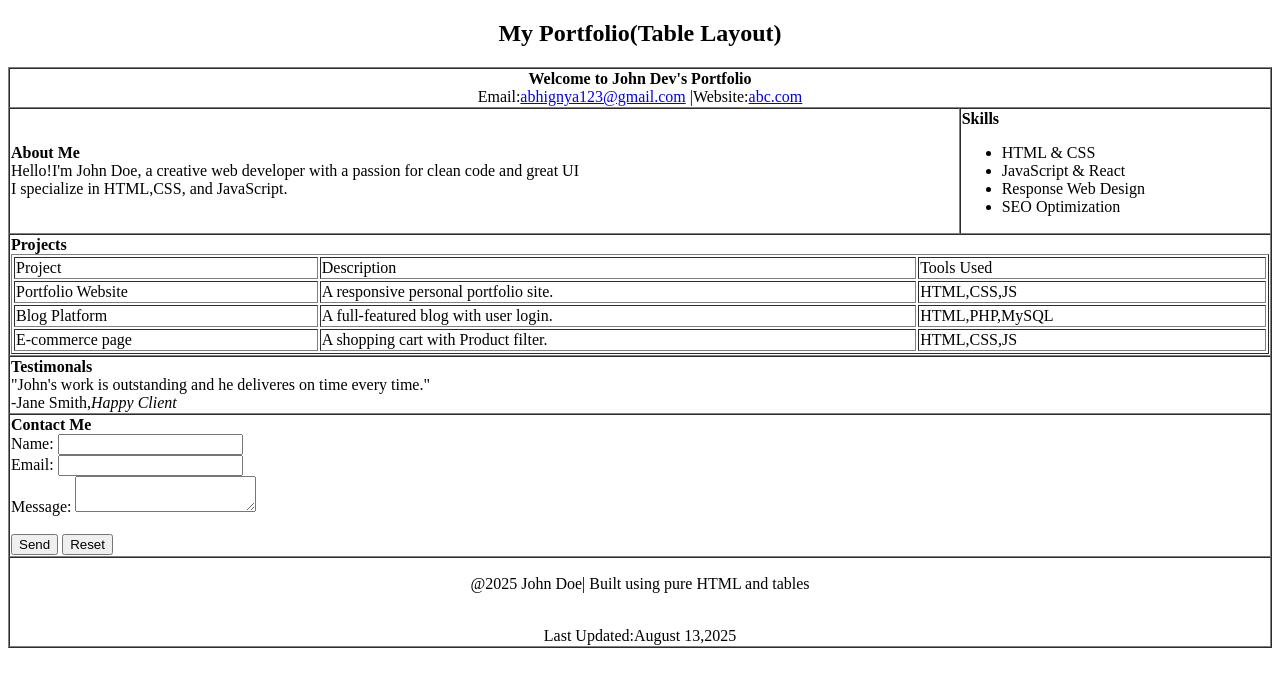
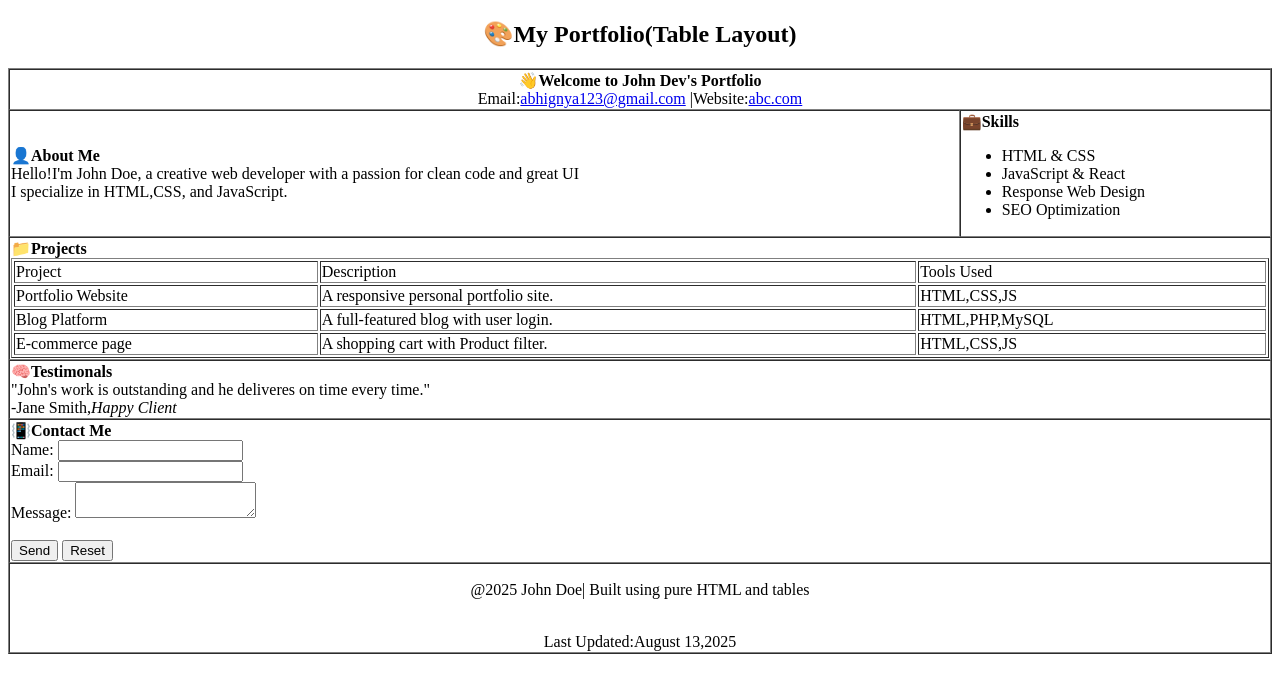
Before and after one commit to abhignya123/61R, a plain HTML site: page task.html in a window 1280 px wide. Drawn offline with Linux system fonts and the light colour scheme.

Commit message:
Add files via upload

```diff
--- a/task.html
+++ b/task.html
@@ -6,18 +6,18 @@
     <title>Document</title>
 </head>
 <body>
-    <center><h2>My Portfolio(Table Layout)</h2></center>
+    <center><h2>🎨My Portfolio(Table Layout)</h2></center>
     <table border="1"  width="100%" cellspacing="0" cellpadding="1">
         <tr>
-            <td colspan="2"><center><b>Welcome to John Dev's Portfolio</b> <br>Email:<a href="abhignya123@gmail.com">abhignya123@gmail.com</a> |Website:<a href="abc.com">abc.com</a></center></td>
+            <td colspan="2"><center><b>👋Welcome to John Dev's Portfolio</b> <br>Email:<a href="abhignya123@gmail.com">abhignya123@gmail.com</a> |Website:<a href="abc.com">abc.com</a></center></td>
 
         </tr>
         <tr>
-            <td><b>About Me</b><br> Hello!I'm John Doe, a creative web developer  with a passion for clean code and great UI <br>I specialize in HTML,CSS, and JavaScript.</td>
-            <td><b>Skills</b><br><list><ul><li>HTML & CSS</li><li>JavaScript & React </li><li>Response Web Design</li><li>SEO Optimization</li></ul></list></td>
+            <td><b>👤About Me</b><br> Hello!I'm John Doe, a creative web developer  with a passion for clean code and great UI <br>I specialize in HTML,CSS, and JavaScript.</td>
+            <td><b>💼Skills</b><br><list><ul><li>HTML & CSS</li><li>JavaScript & React </li><li>Response Web Design</li><li>SEO Optimization</li></ul></list></td>
         </tr>
         <tr>
-            <td colspan="2"><b>Projects</b><br>
+            <td colspan="2"><b>📁Projects</b><br>
 
                 <table border="1" width="100%" >
                     <tr>
@@ -45,11 +45,11 @@
 
         </tr>
         <tr>
-            <td colspan="2"><b>Testimonals</b> <br> "John's work is outstanding and he deliveres on time every time."<br> -Jane Smith,<i>Happy Client</i></td>
+            <td colspan="2"><b>🧠Testimonals</b> <br> "John's work is outstanding and he deliveres on time every time."<br> -Jane Smith,<i>Happy Client</i></td>
 
         </tr>
         <tr>
-            <td colspan="2"><b>Contact Me</b><br>
+            <td colspan="2"><b>📳Contact Me</b><br>
             <form action="" method="get" enctype="text/plain">
                 <label for="">Name:</label>
                 <input type="text">
```
